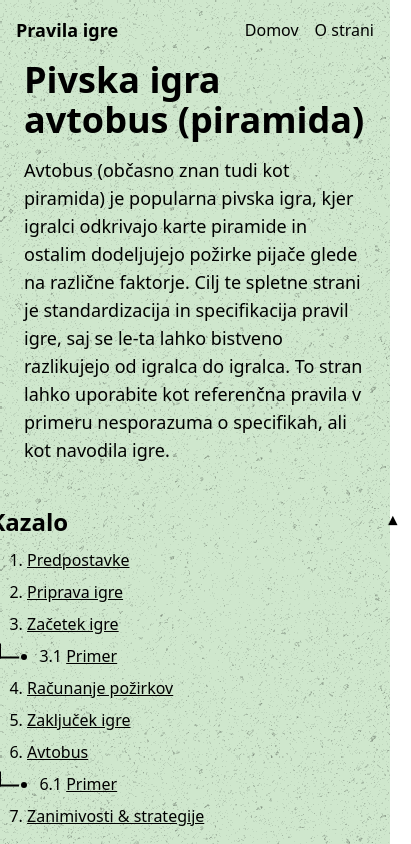
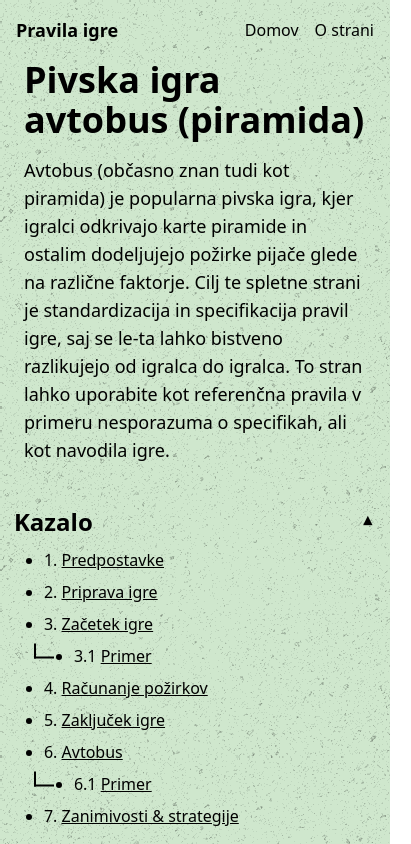
Before and after one commit to Urichh/furajbus, an Angular app: page / in a window 390 px wide. Shown: the top 844 px of the page, 411 px wide, since content can reach past the window. Built offline with nearby package versions, Linux system fonts and the light colour scheme.

Commit message:
mobile sytling fixes (border padding)

```diff
--- a/src/app/collapsible-section/collapsible-section.component.css
+++ b/src/app/collapsible-section/collapsible-section.component.css
@@ -1,3 +1,7 @@
+* {
+    max-width: 100vw;
+}
+
 .collapsible-container {
     border: none;
     overflow: hidden;
@@ -9,6 +13,8 @@
     align-items: center;
     padding: 10px;
     cursor: pointer;
+    max-width: 100vw;
+    overflow: hidden;
 }
 
 span {
@@ -20,7 +26,8 @@ span {
 }
 
 .content {
-    padding: 0px;
+    padding-left: 10px;
+    padding-right: 10px;
     max-height: 0;
     overflow: hidden;
     transition: max-height 0.5s ease-out;
--- a/src/app/collapsible-subsection/collapsible-subsection.component.css
+++ b/src/app/collapsible-subsection/collapsible-subsection.component.css
@@ -1,3 +1,7 @@
+* {
+    max-width: 100vw;
+}
+
 .collapsible-container {
     border: none;
     overflow: hidden;
@@ -22,7 +26,7 @@ span {
 }
 
 .content {
-    padding: 0px 0px 0px 30px;
+    padding: 0px;
     max-height: 0;
     overflow: hidden;
     transition: max-height 0.5s ease-out;
--- a/src/app/home/home.component.html
+++ b/src/app/home/home.component.html
@@ -207,7 +207,7 @@
             <p class="mb-[1vh]">
                 Nato nas zanima pričakovana vrednost požirkov, ki nam jih bo as prinesel, če z njim počakamo na 2. ali kasnejši nivo. Pričakovano vrednost lahko izračunamo:
             </p>
-            <div appMathjax="$$ EV = \sum_{n=2}^{4} P_{nivo_n} \cdot w_n + P_{nivo_{5}} \cdot 10 = 1.778 $$" style="font-size: 1.25em;"></div>
+            <div appMathjax="$$ EV = \sum_{n=2}^{4} P_{nivo_n} \cdot w_n + P_{nivo_{5}} \cdot 10 = 1.778 $$" style="font-size: 1.05em;"></div>
             <p class="mb-[1vh]">
                 Kjer je <code>EV</code> - expected value (pričakovana vrednost), <code>w<sub>n</sub></code> faktor množitve požirkov na nivoju <code>n</code> in <code>P<sub>nivo</sub></code> pa verjetnost, da se as pojavi na nivoju <code>n</code>.
             </p>
--- a/src/styles.css
+++ b/src/styles.css
@@ -4,8 +4,10 @@
 @tailwind components;
 @tailwind utilities;
 
-html {
+html, body {
     scroll-behavior: smooth;
+    overflow-x: hidden;
+    max-width: 100vw;
 }
 
 #bg {
```
